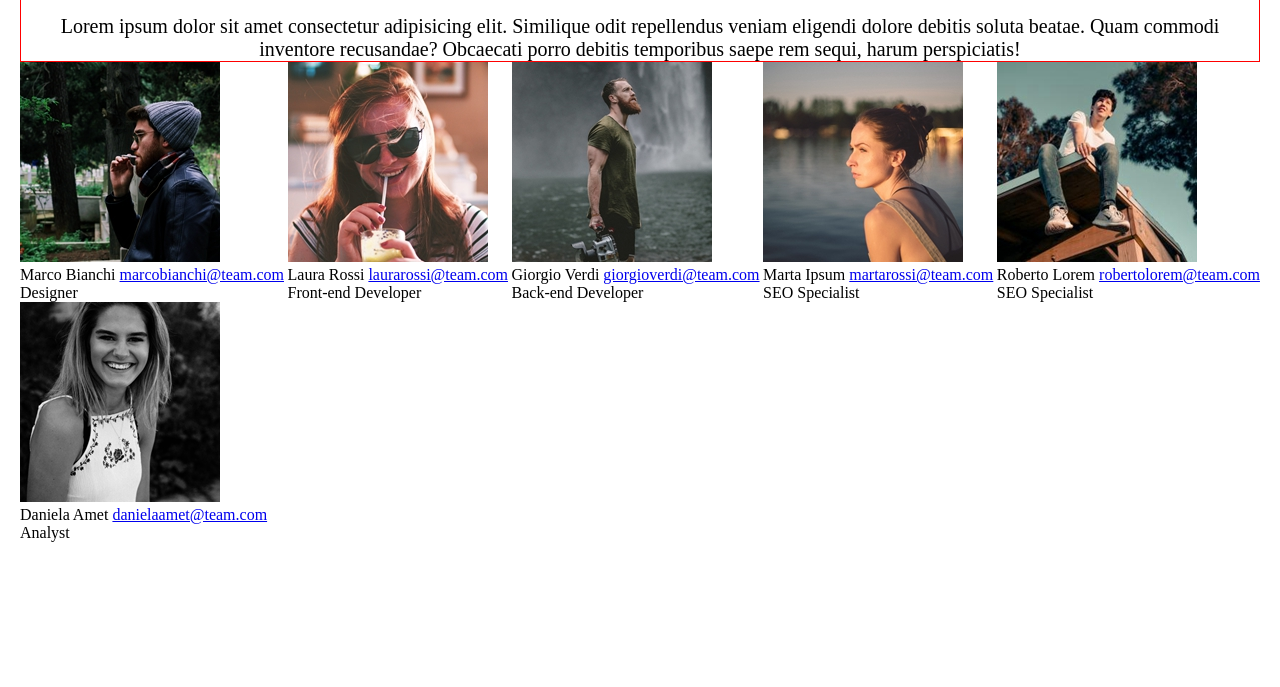
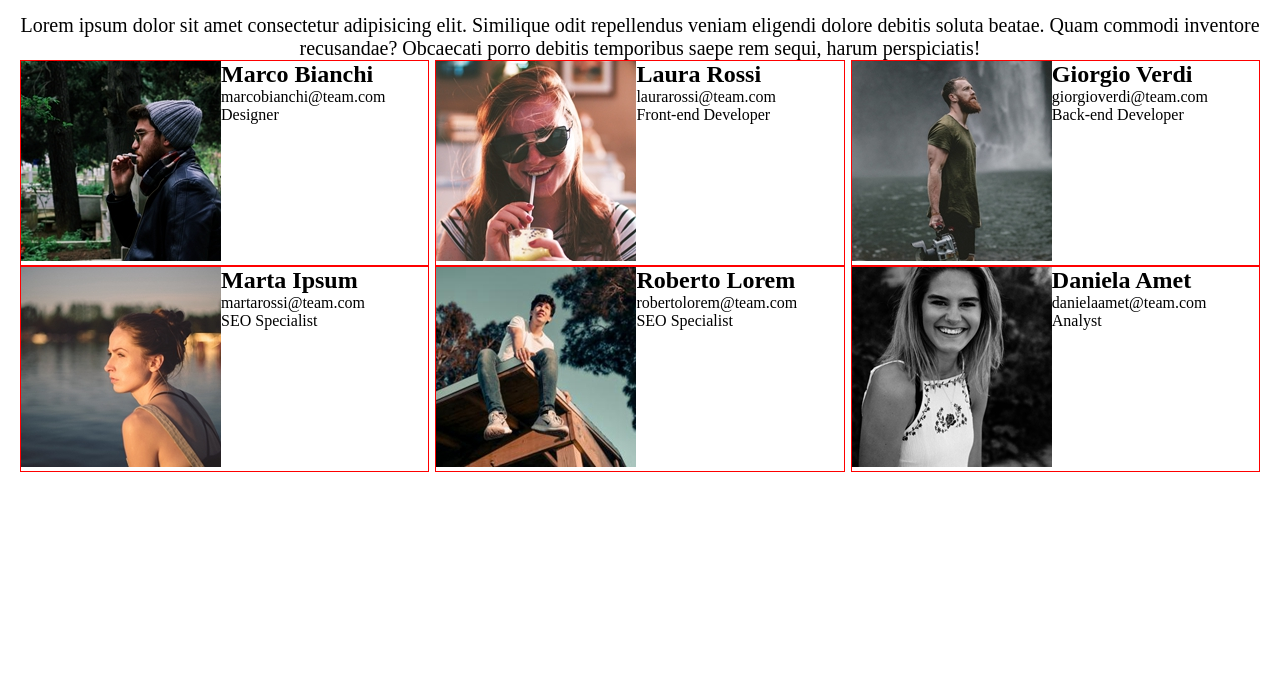
Before and after one commit to PaoloVisone/js-our-team, a plain HTML site: page index.html in a window 1280 px wide. Shown: the part 113-800 px from the top of the page. Drawn offline with Linux system fonts and the light colour scheme.

Commit message:
[feat] add style and fix

```diff
--- a/css/style.css
+++ b/css/style.css
@@ -11,7 +11,6 @@
 header {
     text-align: center;
     font-size: 20px;
-    border: 1px solid red;
 }
 
 #titolo {
@@ -24,3 +23,9 @@ header {
     flex-wrap: wrap;
     justify-content: space-between;
 }
+
+.team {
+    width: 33%;
+    display: flex;
+    border: 1px solid red;
+}
--- a/script.js
+++ b/script.js
@@ -62,11 +62,15 @@ for (let i = 0; i < teamMembers.length; i++) {
   <div class="team">
       <div class="imgBox">
         <img class="pictures" src="${img}" alt="${name}">
-      </div
-      <div class="elementBox"
-        <h3>${name}</h3>
-        <a href="#">${email}</a>
-        <p>${role}</p>
+      </div>
+      <div class="elementBox">
+
+        <h2 class"person-name"">${name}</h2>
+
+        <p class="email">${email}</p>
+
+        <p class="role">${role}</p>
+
       </div>
   </div>
             `
```
